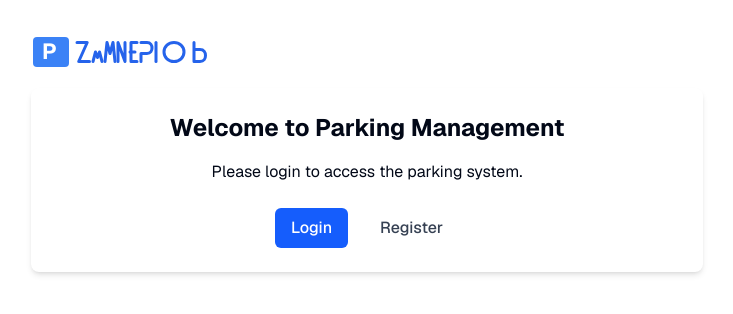
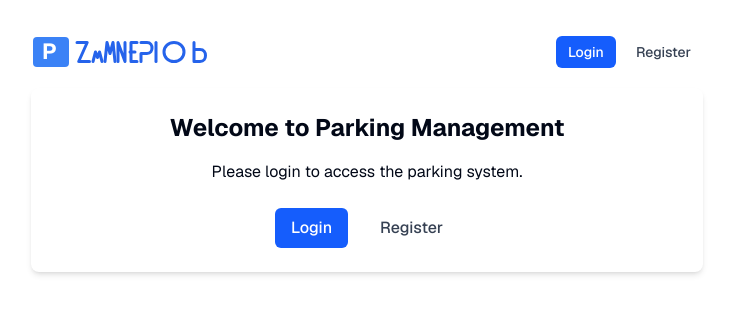
Before and after one commit to dulan8080/parking-ticket, a Next.js app: page / in a window 1280 px wide. Shown: the top 314 px of the page, without its empty margins (273-1006 px from the left). Built offline with nearby package versions, Linux system fonts and the light colour scheme; no server answers.

Commit message:
Refactor UserProfile component to accept session as a prop, simplifying session handling. Update Home, Login, and Register pages to remove direct session dependency from UserProfile. Add navigation links to the logo in Login and Register pages for improved user experience.

```diff
--- a/src/app/login/page.tsx
+++ b/src/app/login/page.tsx
@@ -6,6 +6,7 @@ import { useRouter, useSearchParams } from "next/navigation";
 import Card from "@/components/ui/Card";
 import Button from "@/components/ui/Button";
 import Input from "@/components/ui/Input";
+import Link from "next/link";
 
 function LoginForm() {
   const router = useRouter();
@@ -82,6 +83,7 @@ function LoginForm() {
     <main className="flex min-h-screen flex-col items-center justify-center py-8 px-4 bg-gray-50">
       <div className="max-w-md w-full">
         <div className="flex justify-center mb-6">
+          <Link href="/">
             <svg
               width="190"
               height="40"
@@ -104,6 +106,7 @@ function LoginForm() {
               <path d="M143 10.5c-5.5 0-10 4-10 9.5s4.5 9.5 10 9.5 10-4 10-9.5-4.5-9.5-10-9.5z" stroke="#2563EB" strokeWidth="3" strokeLinecap="round" strokeLinejoin="round" />
               <path d="M163 10.5v19h6c4 0 5.5-3 5.5-6s-1.5-6-5.5-6h-6" stroke="#2563EB" strokeWidth="3" strokeLinecap="round" strokeLinejoin="round" />
             </svg>
+          </Link>
         </div>
 
         <Card>
@@ -209,6 +212,15 @@ function LoginForm() {
               </Button>
             </form>
           )}
+
+          <div className="mt-6 text-center">
+            <p className="text-sm text-gray-600">
+              Don't have an account?{" "}
+              <Link href="/register" className="text-blue-600 hover:underline">
+                Register
+              </Link>
+            </p>
+          </div>
         </Card>
       </div>
     </main>
--- a/src/app/page.tsx
+++ b/src/app/page.tsx
@@ -69,10 +69,10 @@ export default function Home() {
                 >
                   History
                 </Button>
-                <UserProfile session={session} />
+                <UserProfile />
               </>
             ) : (
-              <UserProfile session={null} />
+              <UserProfile />
             )}
           </div>
         </header>
--- a/src/app/register/page.tsx
+++ b/src/app/register/page.tsx
@@ -84,6 +84,7 @@ export default function RegisterPage() {
     <main className="flex min-h-screen flex-col items-center justify-center py-8 px-4 bg-gray-50">
       <div className="max-w-md w-full">
         <div className="flex justify-center mb-6">
+          <Link href="/">
             <svg
               width="190"
               height="40"
@@ -106,6 +107,7 @@ export default function RegisterPage() {
               <path d="M143 10.5c-5.5 0-10 4-10 9.5s4.5 9.5 10 9.5 10-4 10-9.5-4.5-9.5-10-9.5z" stroke="#2563EB" strokeWidth="3" strokeLinecap="round" strokeLinejoin="round" />
               <path d="M163 10.5v19h6c4 0 5.5-3 5.5-6s-1.5-6-5.5-6h-6" stroke="#2563EB" strokeWidth="3" strokeLinecap="round" strokeLinejoin="round" />
             </svg>
+          </Link>
         </div>
 
         <Card>
--- a/src/components/UserProfile.tsx
+++ b/src/components/UserProfile.tsx
@@ -3,17 +3,38 @@
 import { useSession, signOut } from "next-auth/react";
 import Button from "./ui/Button";
 import { useState } from "react";
+import { useRouter } from "next/navigation";
 
-export default function UserProfile() {
-  const { data: session, status } = useSession();
+export default function UserProfile({ session: propSession }: { session?: any }) {
+  const { data: sessionData, status } = useSession();
+  const session = propSession !== undefined ? propSession : sessionData;
   const [isMenuOpen, setIsMenuOpen] = useState(false);
+  const router = useRouter();
 
   if (status === "loading") {
     return <div className="h-10 w-10 rounded-full bg-gray-200 animate-pulse" />;
   }
 
+  // If no session, display login/register buttons
   if (!session?.user) {
-    return null;
+    return (
+      <div className="flex items-center space-x-2">
+        <Button
+          onClick={() => router.push("/login")}
+          variant="primary"
+          size="sm"
+        >
+          Login
+        </Button>
+        <Button
+          onClick={() => router.push("/register")}
+          variant="outline"
+          size="sm"
+        >
+          Register
+        </Button>
+      </div>
+    );
   }
 
   const isAdmin = session.user.roles?.includes("ADMIN");
```
Lines whose indentation alone changed are shown as unchanged.
